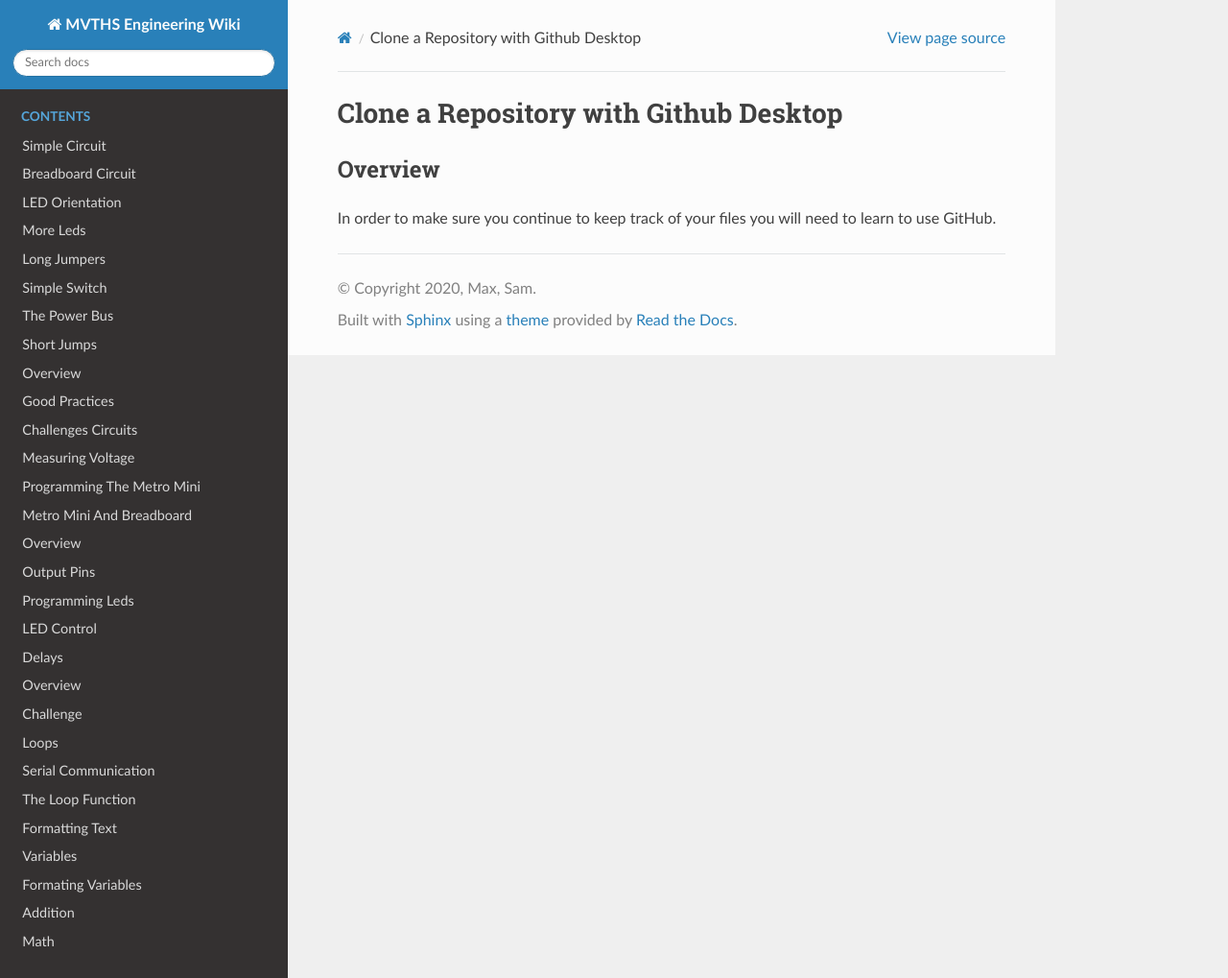
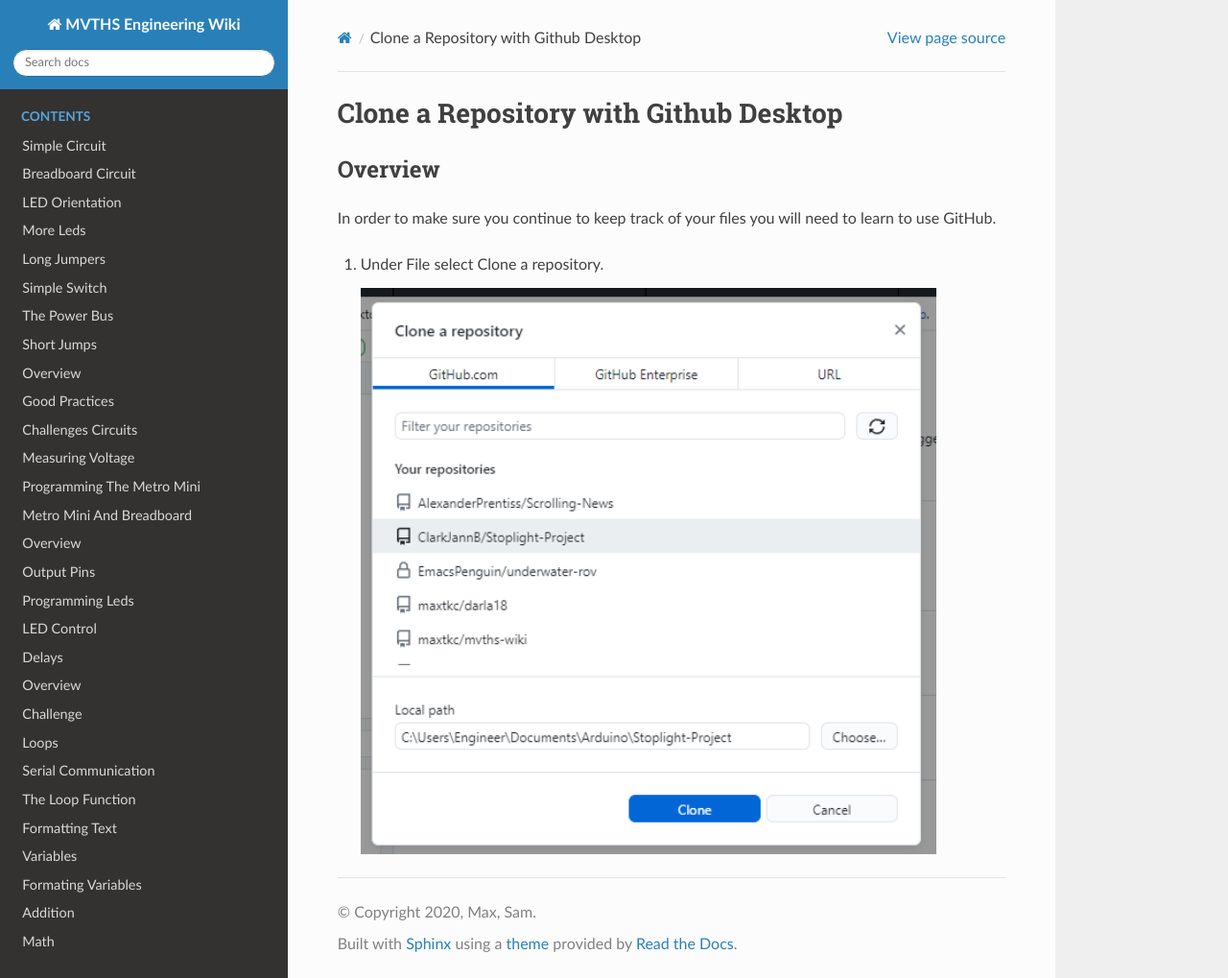
Before and after one commit to maxtkc/mvths-wiki, a Sphinx documentation site: the page built from docs/106-git-clone.rst, in a window 1280 px wide and 1019 px high. Shown: the whole window at 96% size. Built offline with Sphinx 7.4.7 and the Read the Docs theme 2.0.0, drawn with Linux system fonts in a browser that asks for light colours; pages that are not in the unit, such as notebooks, are missing from menus.

Commit message:
Update 106-git-clone.rst

```diff
--- a/docs/106-git-clone.rst
+++ b/docs/106-git-clone.rst
@@ -4,3 +4,8 @@
 Overview
 ---------
 In order to make sure you continue to keep track of your files you will need to learn to use GitHub.
+
+#. Under File select Clone a repository.
+
+   .. figure:: images/clone.PNG
+      :width: 600px
```
